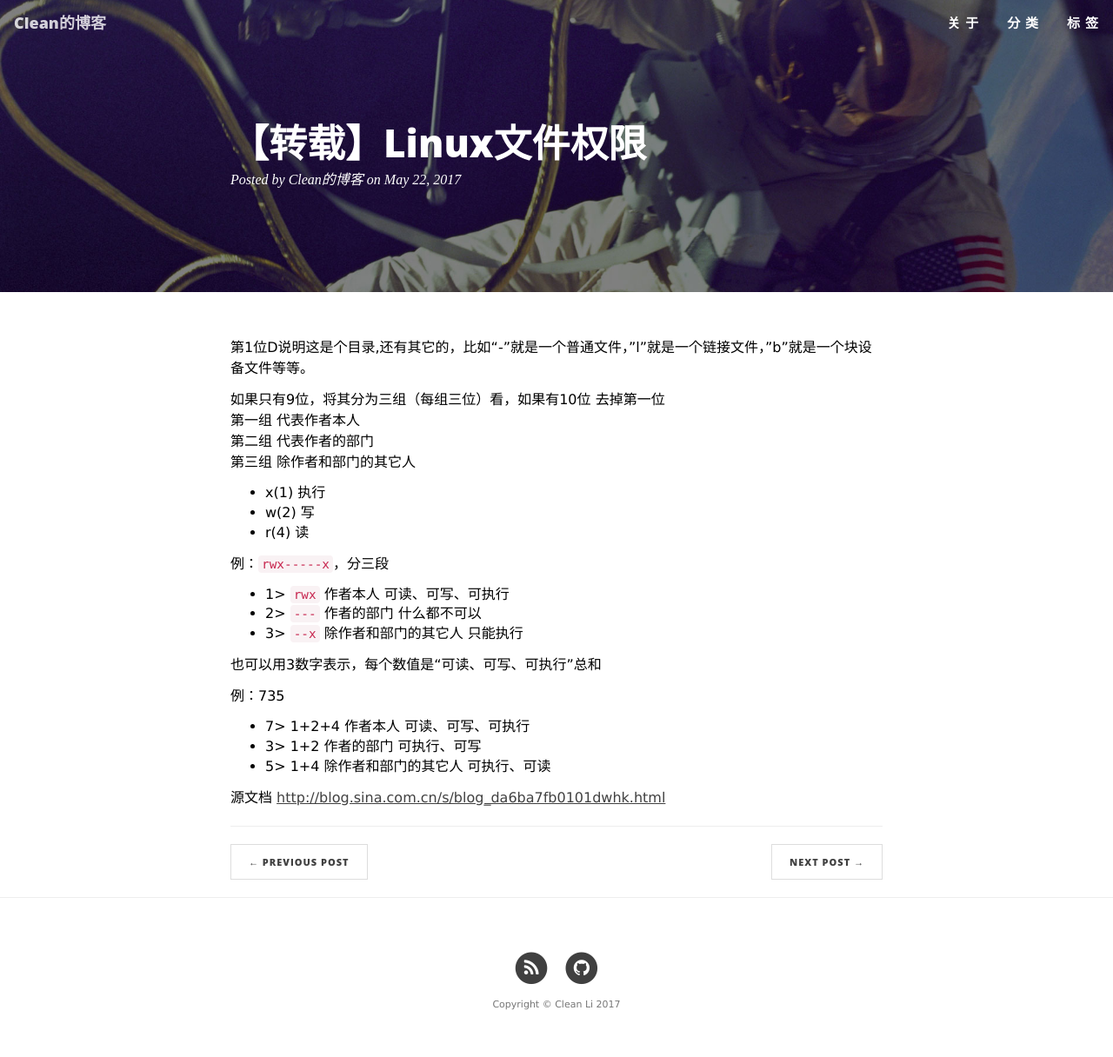
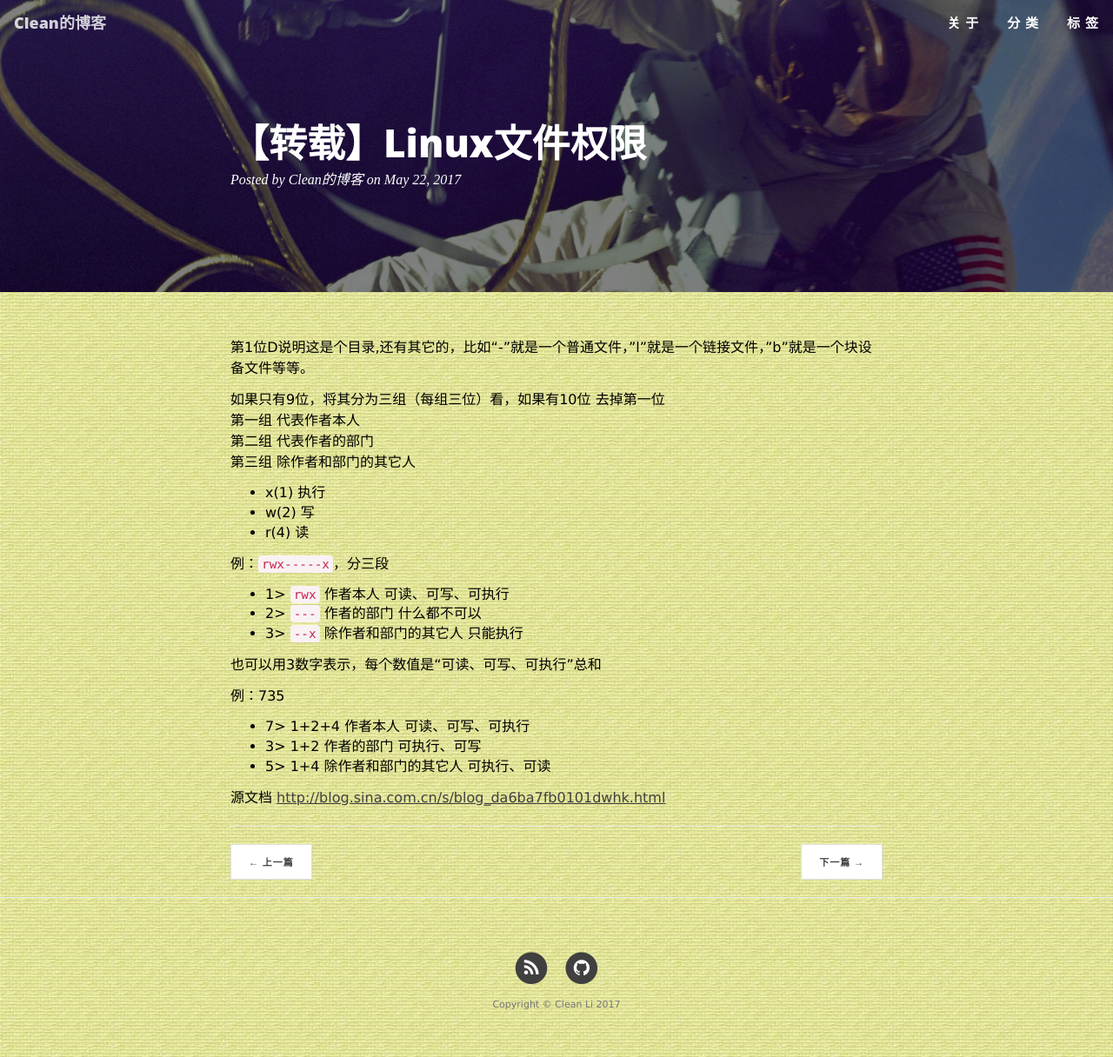
Before and after one commit to cleanli/cleanhome, a Jekyll site: the page built from _posts/2017-05-22-linux_file_property.md, in a window 1280 px wide. Shown: the whole page at 87% size. Built offline with Jekyll 4.4.1, drawn with Linux system fonts in a browser that asks for light colours.

Commit message:
add background

```diff
--- a/_layouts/default.html
+++ b/_layouts/default.html
@@ -3,7 +3,7 @@
 
 {% include head.html %}
 
-<body>
+<body background="{{ site.baseurl }}/img/bg/bg9.jpg">
 
     {% include nav.html %}
 
--- a/_layouts/post.html
+++ b/_layouts/post.html
@@ -32,12 +32,12 @@
                 <ul class="pager">
                     {% if page.previous.url %}
                     <li class="previous">
-                        <a href="{{ page.previous.url | prepend: site.baseurl | replace: '//', '/' }}" data-toggle="tooltip" data-placement="top" title="{{page.previous.title}}">&larr; Previous Post</a>
+                        <a href="{{ page.previous.url | prepend: site.baseurl | replace: '//', '/' }}" data-toggle="tooltip" data-placement="top" title="{{page.previous.title}}">&larr; 上一篇</a>
                     </li>
                     {% endif %}
                     {% if page.next.url %}
                     <li class="next">
-                        <a href="{{ page.next.url | prepend: site.baseurl | replace: '//', '/' }}" data-toggle="tooltip" data-placement="top" title="{{page.next.title}}">Next Post &rarr;</a>
+                        <a href="{{ page.next.url | prepend: site.baseurl | replace: '//', '/' }}" data-toggle="tooltip" data-placement="top" title="{{page.next.title}}">下一篇 &rarr;</a>
                     </li>
                     {% endif %}
                 </ul>
```
Also changed, not shown: img/bg/bg1.jpg (added), img/bg/bg2.jpg (added), img/bg/bg7.png (added), img/bg/bg8.png (added), img/bg/bg9.jpg (added).
